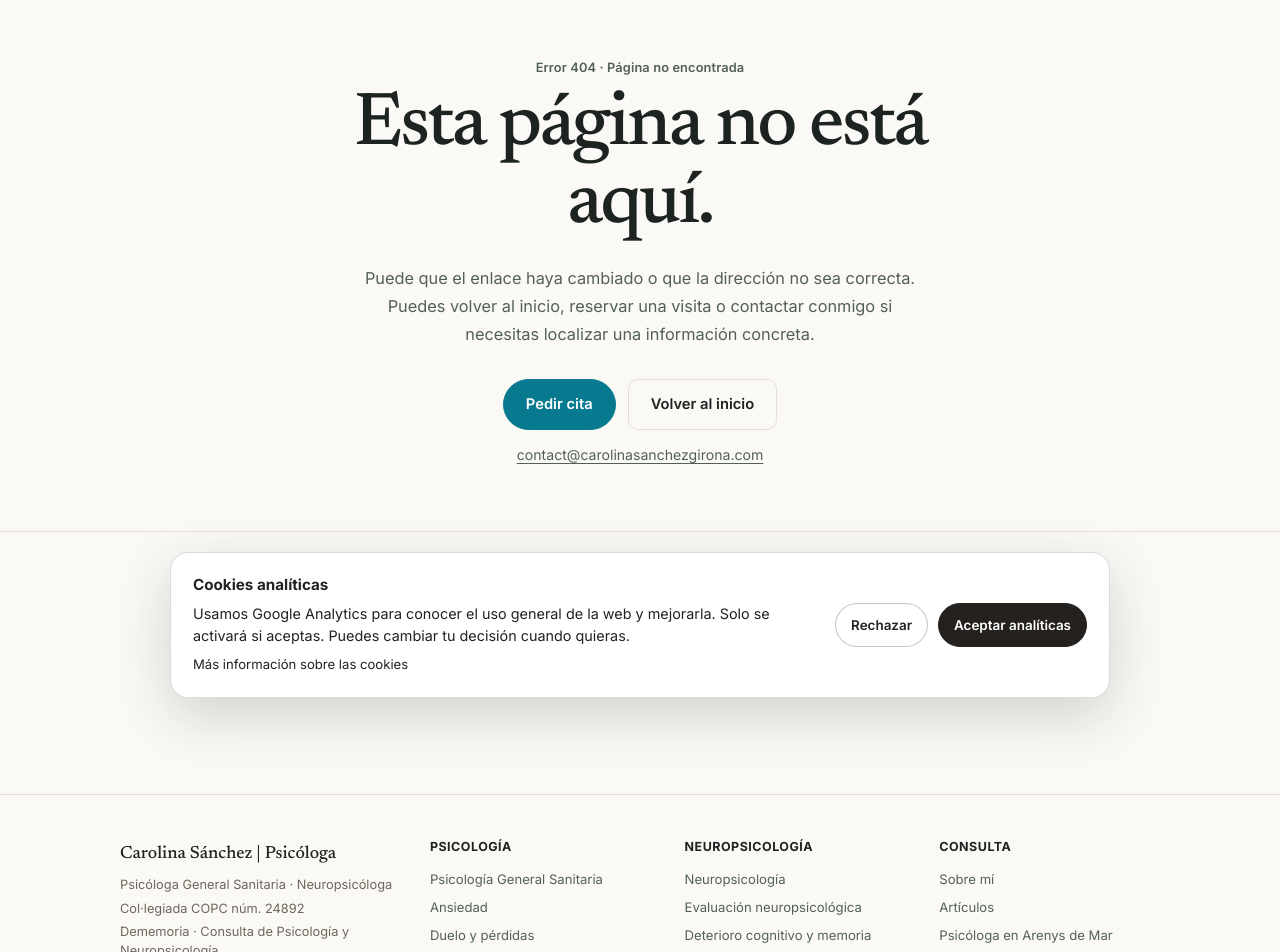
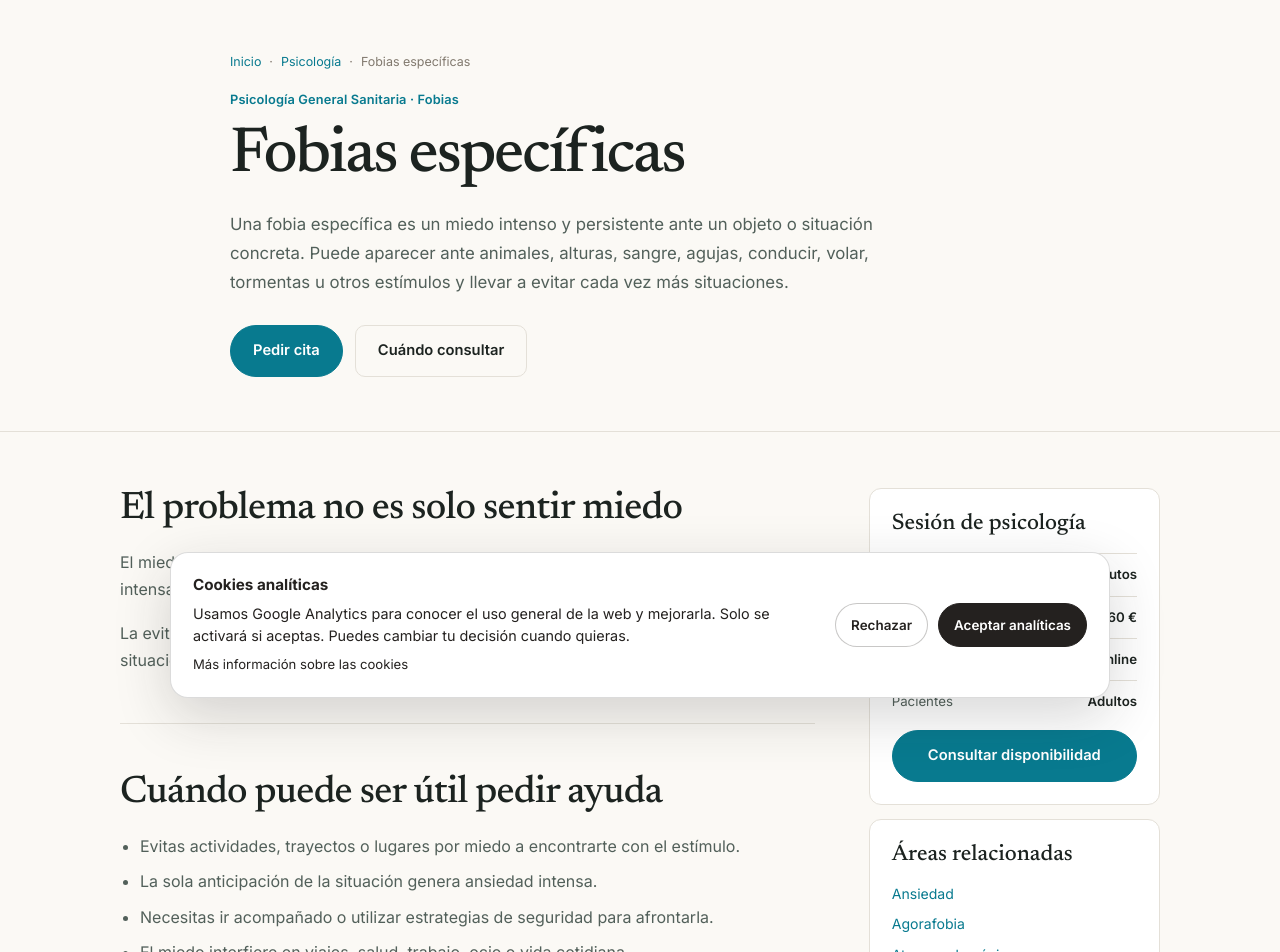
Before and after one commit to carolinasanchezgirona/Portfolio-Carolina, a Next.js app: page /fobias-especificas in a window 1280 px wide. Before the commit this address had no page. Shown: the part 80-1032 px from the top of the page. Built offline with nearby package versions, Linux system fonts and the light colour scheme.

Commit message:
SEO: add specific phobias page

```diff
--- /dev/null
+++ b/app/fobias-especificas/page.tsx
@@ -0,0 +1,58 @@
+import type { Metadata } from "next";
+import "../seo-pages.css";
+
+export const metadata: Metadata = {
+  title: "Fobias específicas | Psicóloga en Arenys de Mar",
+  description: "Atención psicológica para fobias específicas: animales, alturas, conducir, sangre, agujas, volar u otras situaciones concretas. Consulta en Arenys de Mar y online.",
+  alternates: { canonical: "/fobias-especificas/" },
+  openGraph: {
+    title: "Fobias específicas | Carolina Sánchez Girona",
+    description: "Psicología sanitaria para trabajar miedos intensos y evitación ante objetos o situaciones concretas.",
+    url: "https://carolinasanchezgirona.com/fobias-especificas/",
+  },
+};
+
+const serviceSchema = {
+  "@context": "https://schema.org",
+  "@type": "Service",
+  name: "Psicología para fobias específicas",
+  provider: { "@type": "Person", name: "Carolina Sánchez Girona", jobTitle: "Psicóloga General Sanitaria", url: "https://carolinasanchezgirona.com" },
+  areaServed: ["Arenys de Mar", "Maresme", "Barcelona", "España"],
+  serviceType: "Intervención psicológica en fobias específicas y evitación",
+  url: "https://carolinasanchezgirona.com/fobias-especificas/",
+};
+
+export default function SpecificPhobiasPage() {
+  return (
+    <main className="editorial-site">
+      <header className="site-header">
+        <a className="brand" href="/" aria-label="Carolina Sánchez, inicio"><span className="brand-name">Carolina Sánchez</span><span className="brand-sub">Psicóloga · Neuropsicóloga</span></a>
+        <nav className="nav" aria-label="Navegación principal"><a href="/psicologia/">Psicología</a><a href="/ansiedad/">Ansiedad</a><a className="nav-cta" href="/cita/">Pedir cita</a></nav>
+      </header>
+      <section className="seo-hero"><div className="editorial-wrap seo-hero-inner">
+        <p className="seo-breadcrumbs"><a href="/">Inicio</a><span>·</span><a href="/psicologia/">Psicología</a><span>·</span><span>Fobias específicas</span></p>
+        <p className="editorial-eyebrow">Psicología General Sanitaria · Fobias</p>
+        <h1>Fobias específicas</h1>
+        <p className="seo-lead">Una fobia específica es un miedo intenso y persistente ante un objeto o situación concreta. Puede aparecer ante animales, alturas, sangre, agujas, conducir, volar, tormentas u otros estímulos y llevar a evitar cada vez más situaciones.</p>
+        <div className="seo-actions"><a className="editorial-btn editorial-btn-primary" href="/cita/">Pedir cita</a><a className="editorial-btn editorial-btn-secondary" href="#cuando-consultar">Cuándo consultar</a></div>
+      </div></section>
+      <div className="editorial-wrap seo-layout">
+        <article className="seo-copy">
+          <section><h2>El problema no es solo sentir miedo</h2><p>El miedo es una respuesta normal cuando existe peligro. En una fobia, la reacción es muy intensa en relación con el riesgo real y puede activarse incluso al anticipar el estímulo.</p><p>La evitación reduce la ansiedad a corto plazo, pero también impide comprobar que la situación puede afrontarse y que la activación acaba disminuyendo.</p></section>
+          <section id="cuando-consultar"><h2>Cuándo puede ser útil pedir ayuda</h2><ul><li>Evitas actividades, trayectos o lugares por miedo a encontrarte con el estímulo.</li><li>La sola anticipación de la situación genera ansiedad intensa.</li><li>Necesitas ir acompañado o utilizar estrategias de seguridad para afrontarla.</li><li>El miedo interfiere en viajes, salud, trabajo, ocio o vida cotidiana.</li><li>Has ido ampliando la evitación con el paso del tiempo.</li><li>Sabes que el miedo es excesivo, pero aun así te resulta muy difícil acercarte a la situación.</li></ul></section>
+          <section><h2>Ejemplos frecuentes</h2><p>Las fobias específicas pueden centrarse en animales, sangre o procedimientos médicos, alturas, ascensores, tormentas, conducir, viajar en avión o determinados espacios. El tratamiento se adapta al estímulo concreto y al patrón de evitación de cada persona.</p></section>
+          <section><h2>Cómo se trabaja en terapia</h2><p>La intervención suele incluir psicoeducación, exposición gradual y planificada al estímulo temido, reducción de conductas de seguridad y revisión de interpretaciones catastróficas.</p><p>El objetivo no es eliminar toda sensación de miedo, sino aprender que puede aparecer ansiedad sin que sea necesario escapar o evitar.</p></section>
+          <section><h2>Fobias, agorafobia y pánico</h2><p>Una fobia específica se centra en un estímulo concreto. La <a href="/agorafobia-y-miedo-a-salir/">agorafobia</a> implica miedo a situaciones en las que escapar o recibir ayuda se percibe como difícil, mientras que los <a href="/ataques-de-panico/">ataques de pánico</a> se relacionan con crisis intensas de ansiedad y miedo a sus consecuencias.</p><p>La evaluación permite diferenciar estos problemas y ajustar el tratamiento.</p></section>
+          <section><h2>La exposición se construye, no se improvisa</h2><p>Trabajar una fobia no significa enfrentarse de golpe a la situación más difícil. La exposición se organiza de forma gradual, repetida y suficientemente sostenida para generar aprendizaje.</p><div className="seo-callout"><strong>Evitar protege a corto plazo, pero mantiene el miedo.</strong><span>Acercarse de forma gradual permite recuperar libertad y confianza.</span></div></section>
+        </article>
+        <aside className="seo-sidebar" aria-label="Información práctica">
+          <div className="seo-card"><h2>Sesión de psicología</h2><ul className="seo-facts"><li><span>Duración</span><strong>60 minutos</strong></li><li><span>Tarifa</span><strong>60 €</strong></li><li><span>Modalidad</span><strong>Presencial y online</strong></li><li><span>Pacientes</span><strong>Adultos</strong></li></ul><a className="editorial-btn editorial-btn-primary" href="/cita/">Consultar disponibilidad</a></div>
+          <div className="seo-card"><h3>Áreas relacionadas</h3><div className="seo-related"><a href="/ansiedad/">Ansiedad</a><a href="/agorafobia-y-miedo-a-salir/">Agorafobia</a><a href="/ataques-de-panico/">Ataques de pánico</a><a href="/ansiedad-anticipatoria-y-preocupacion-excesiva/">Ansiedad anticipatoria</a></div></div>
+        </aside>
+      </div>
+      <section className="editorial-section seo-authority"><div className="editorial-wrap seo-authority-grid"><div><p className="editorial-section-eyebrow">Profesional responsable</p><h2>Carolina Sánchez Girona</h2><p className="editorial-role">Psicóloga General Sanitaria · Neuropsicóloga</p></div><div className="seo-authority-copy"><p>Trabajo con adultos en ansiedad, fobias, evitación y exposición gradual desde una formulación clínica individualizada.</p><div className="seo-authority-links"><a href="/sobre-mi/">Conocer mi trayectoria profesional →</a><a href="/psicologia/">Ver Psicología General Sanitaria →</a></div></div></div></section>
+      <footer className="editorial-footer"><div className="editorial-wrap editorial-footer-inner"><div><p className="editorial-footer-brand">Carolina Sánchez | Psicóloga</p><p>Dememoria · Consulta de Psicología y Neuropsicología</p></div><div><p>Arenys de Mar · Atención online</p><p>© 2026 Carolina Sánchez Girona</p></div></div></footer>
+      <script type="application/ld+json" dangerouslySetInnerHTML={{ __html: JSON.stringify(serviceSchema) }} />
+    </main>
+  );
+}
```
